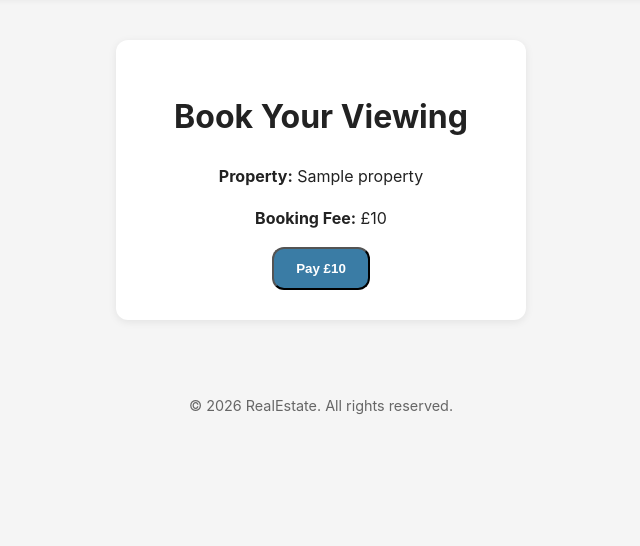
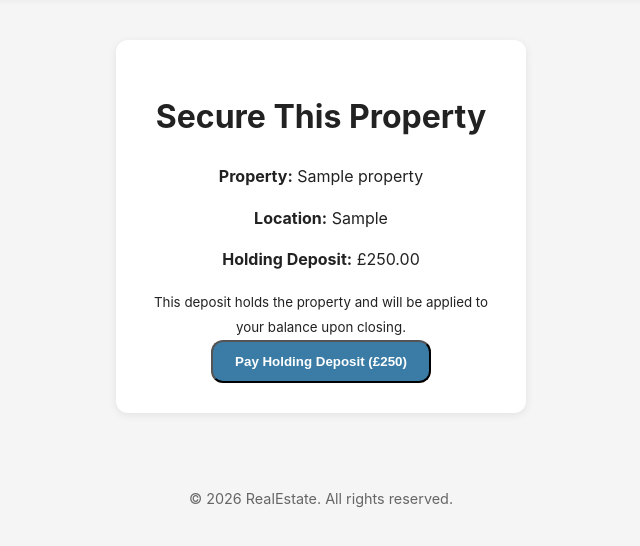
Before and after one commit to Blank55-cell/milestoneproject4, a Django app: template templates/checkout.html in a window 1280 px wide. Shown: the part 76-622 px from the top of the page, without its empty margins (319-959 px from the left). Run offline with Django 5.2, Linux system fonts and the light colour scheme; the template is opened without the code that fills it: values that come from a table or form of the project are taken from there, others are empty; tables that the repository leaves empty hold one stand-in row (values such as "Sample post").

Commit message:
Updated my checkout for deposits

```diff
--- a/templates/checkout.html
+++ b/templates/checkout.html
@@ -4,12 +4,15 @@
 {% block content %}
 
 <div class="checkout-box">
-    <h1>Book Your Viewing</h1>
+    <h1>Secure This Property</h1>
 
     <p><strong>Property:</strong> {{ property.title }}</p>
-    <p><strong>Booking Fee:</strong> £10</p>
+    <p><strong>Location:</strong> {{ property.location }}</p>
+    <p><strong>Holding Deposit:</strong> £250.00</p>
 
-    <button id="checkout-button" class="btn">Pay £10</button>
+    <small class="text-muted">This deposit holds the property and will be applied to your balance upon closing.</small>
+
+    <button id="checkout-button" class="btn" data-listing-id="{{ property.id }}">Pay Holding Deposit (£250)</button>
 </div>
 
 {% endblock %}
```
